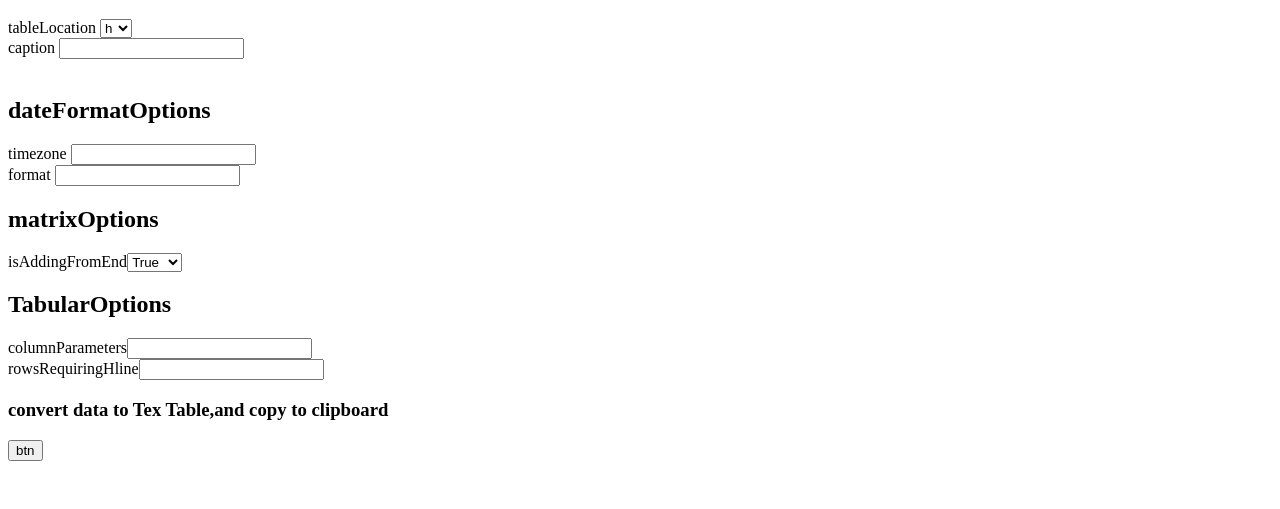
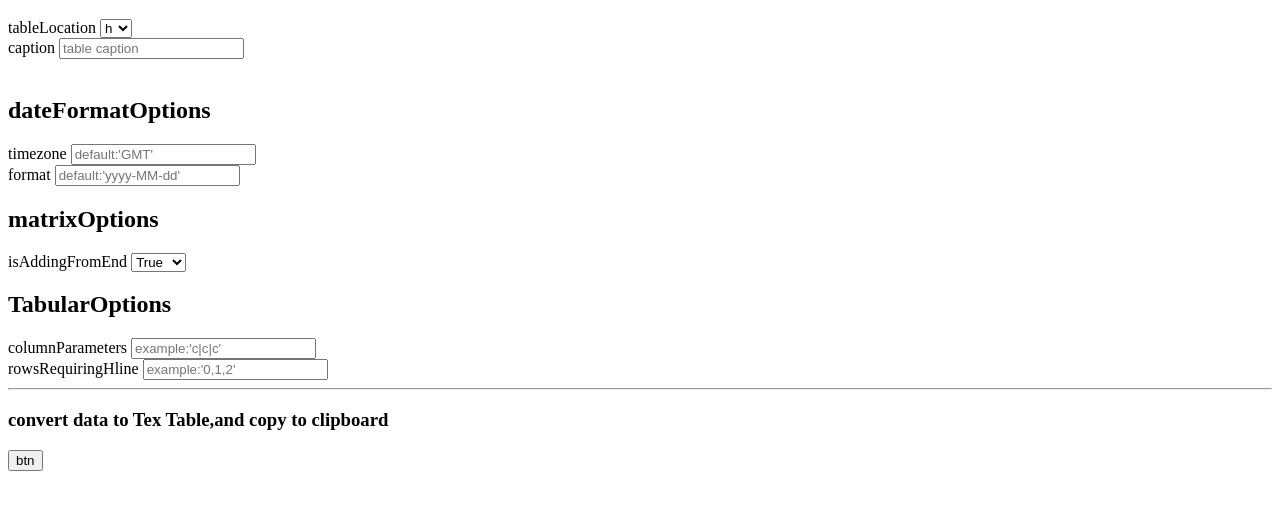
Before and after one commit to aurora1530/spreadsheet2TexTable, a plain HTML site: page index.html in a window 1280 px wide. Shown: the part 61-570 px from the top of the page. Drawn offline with Linux system fonts and the light colour scheme.

Commit message:
Update input field placeholders and add hr tag

```diff
--- a/index.html
+++ b/index.html
@@ -23,35 +23,40 @@
       </div>
       <div>
         <label for="caption">caption</label>
-        <input type="text" name="caption" id="caption">
+        <input type="text" name="caption" id="caption" placeholder="table caption">
       </div>
     </div>
     <br>
     <div>
       <h2>dateFormatOptions</h2>
       <div><label for="timezone">timezone</label>
-        <input type="text" name="timezone" id="timezone">
+        <input type="text" name="timezone" id="timezone" placeholder="default:'GMT'">
       </div>
       <div><label for="format">format</label>
-        <input type="text" name="format" id="format">
+        <input type="text" name="format" id="format" placeholder="default:'yyyy-MM-dd'">
       </div>
     </div>
 
     <div>
       <h2>matrixOptions</h2>
-      <div><label for="isAddingFromEnd">isAddingFromEnd</label><select name="isAddingFromEnd" id="isAddingFromEnd">
+      <div><label for="isAddingFromEnd">isAddingFromEnd</label>
+        <select name="isAddingFromEnd" id="isAddingFromEnd">
           <option value="True" selected>True</option>
           <option value="False">False</option>
-        </select></div>
+        </select>
+      </div>
     </div>
 
     <div>
       <h2>TabularOptions</h2>
-      <div><label for="columnParameters">columnParameters</label><input type="text" name="columnParameters"
-          id="columnParameters"></div>
-      <div><label for="rowsRequiringHline">rowsRequiringHline</label><input type="text" name="rowsRequiringHline"
-          id="rowsRequiringHline"></div>
+      <div><label for="columnParameters">columnParameters</label>
+        <input type="text" name="columnParameters" id="columnParameters" placeholder="example:'c|c|c'">
+      </div>
+      <div><label for="rowsRequiringHline">rowsRequiringHline</label>
+        <input type="text" name="rowsRequiringHline" id="rowsRequiringHline" placeholder="example:'0,1,2'">
+      </div>
     </div>
+    <hr>
     <div>
       <h3>convert data to Tex Table,and copy to clipboard</h3><button id="convertBtn">btn</button>
     </div>
```
